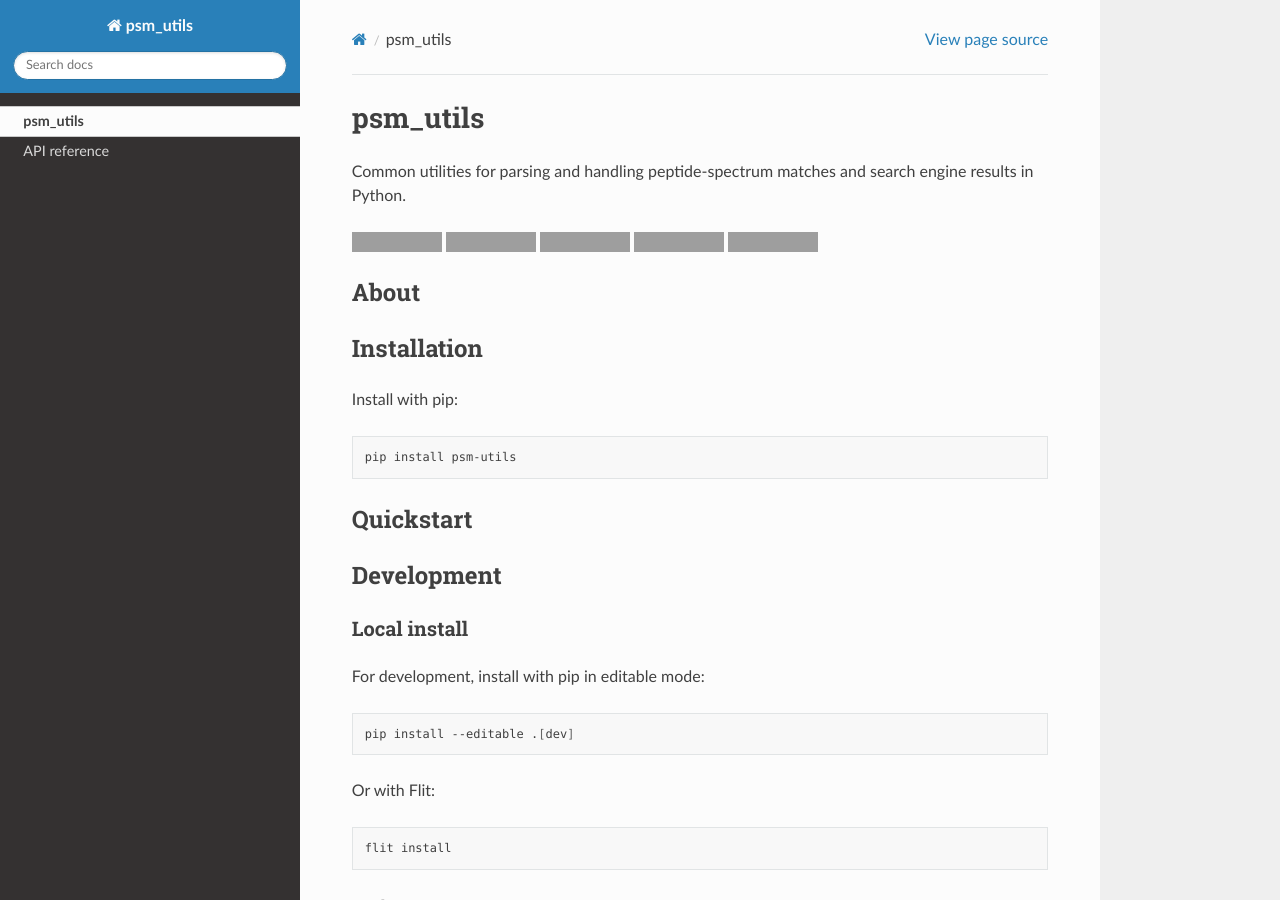
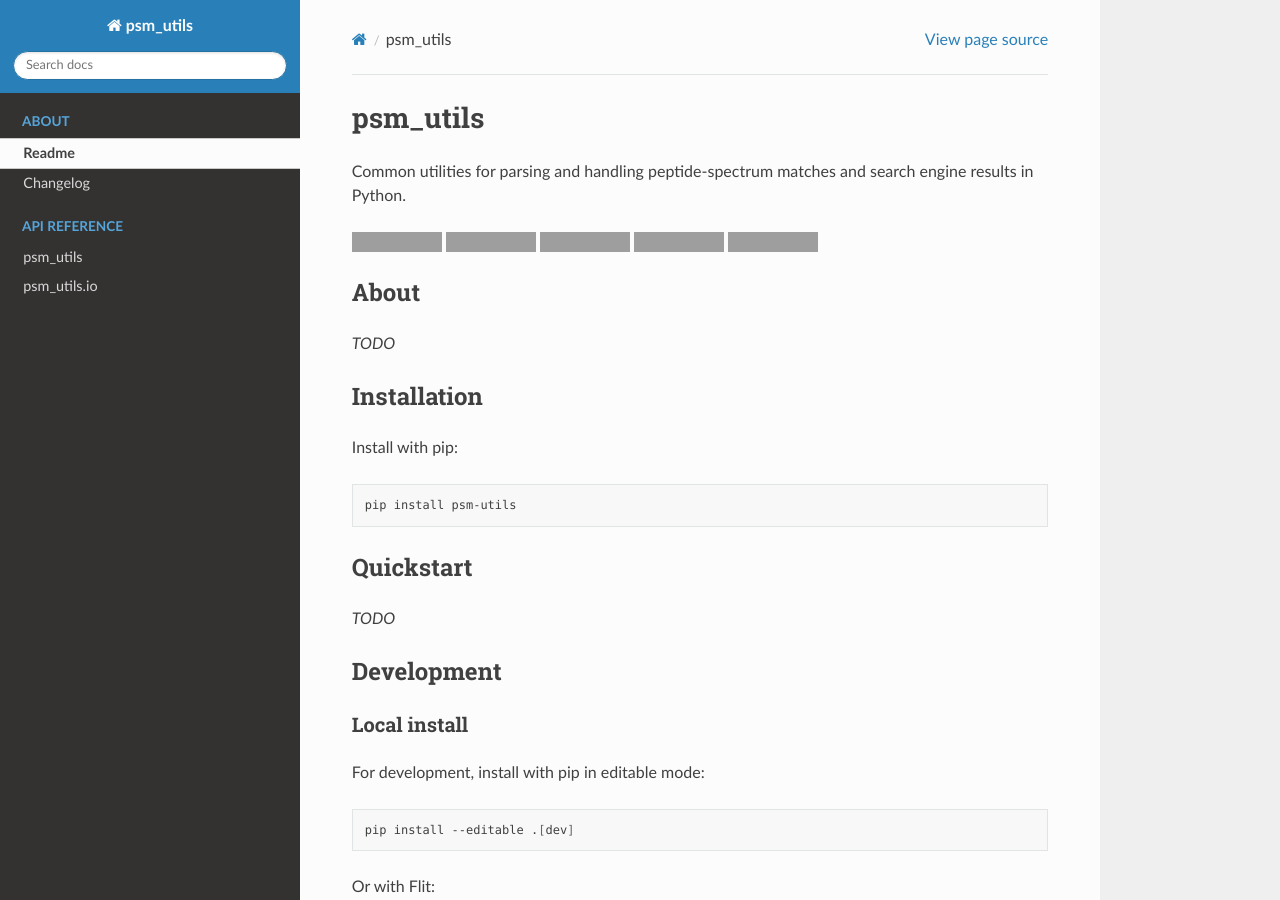
Before and after one commit to compomics/psm_utils, a Sphinx documentation site: the page built from docs/source/index.rst, in a window 1280 px wide and 900 px high. Built offline with Sphinx 7.4.7 and the Read the Docs theme 2.0.0, drawn with Linux system fonts in a browser that asks for light colours; grey boxes are pictures that could not be loaded.

Commit message:
Expand documentation

```diff
--- a/README.rst
+++ b/README.rst
@@ -30,6 +30,7 @@
 
 About
 #####
+*TODO*
 
 
 Installation
@@ -44,6 +45,7 @@
 
 Quickstart
 ##########
+*TODO*
 
 Development
 ###########
--- a/docs/source/changelog.rst
+++ b/docs/source/changelog.rst
@@ -1 +1,5 @@
+*********
+Changelog
+*********
+
 .. mdinclude:: ../../CHANGELOG.md
--- a/docs/source/conf.py
+++ b/docs/source/conf.py
@@ -41,6 +41,6 @@
 
 def setup(app):
     config = {
-        "auto_toc_tree_section": "Contents",
+        # "auto_toc_tree_section": "Contents",
         "enable_eval_rst": True,
     }
--- a/docs/source/index.rst
+++ b/docs/source/index.rst
@@ -1,8 +1,17 @@
 .. include:: ../../README.rst
 
 .. toctree::
-   :maxdepth: 3
+   :caption: About
    :hidden:
+   :includehidden:
 
-   self
-   api
+   Readme <self>
+   changelog
+
+.. toctree::
+   :caption: API reference
+   :hidden:
+   :includehidden:
+
+   api/psm_utils
+   api/psm_utils.io
```
Also changed, not shown: docs/source/api.rst (deleted, +0 -46 lines), docs/source/api/psm_utils.io.rst (added, +29 -0 lines), docs/source/api/psm_utils.rst (added, +26 -0 lines).
